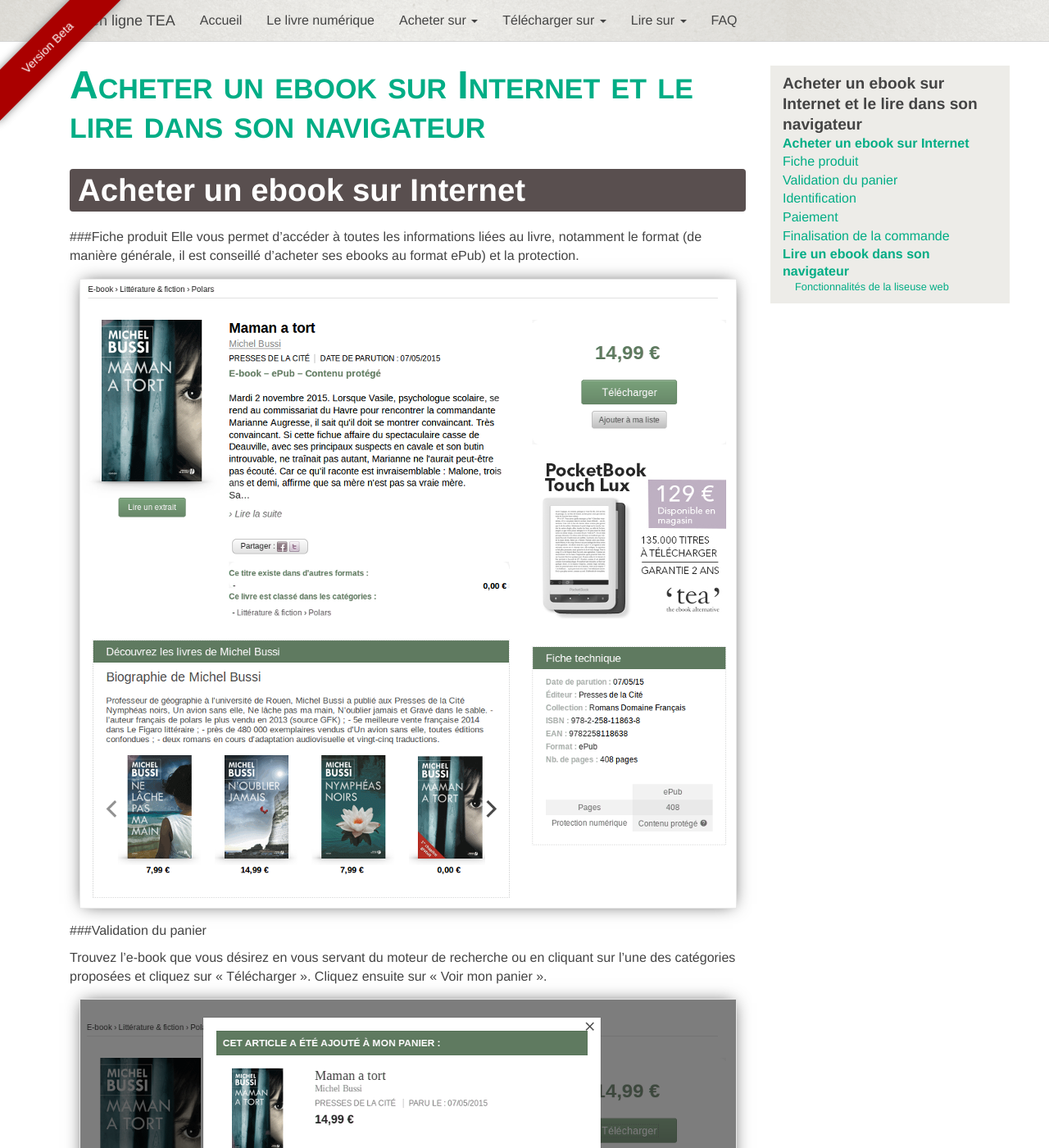
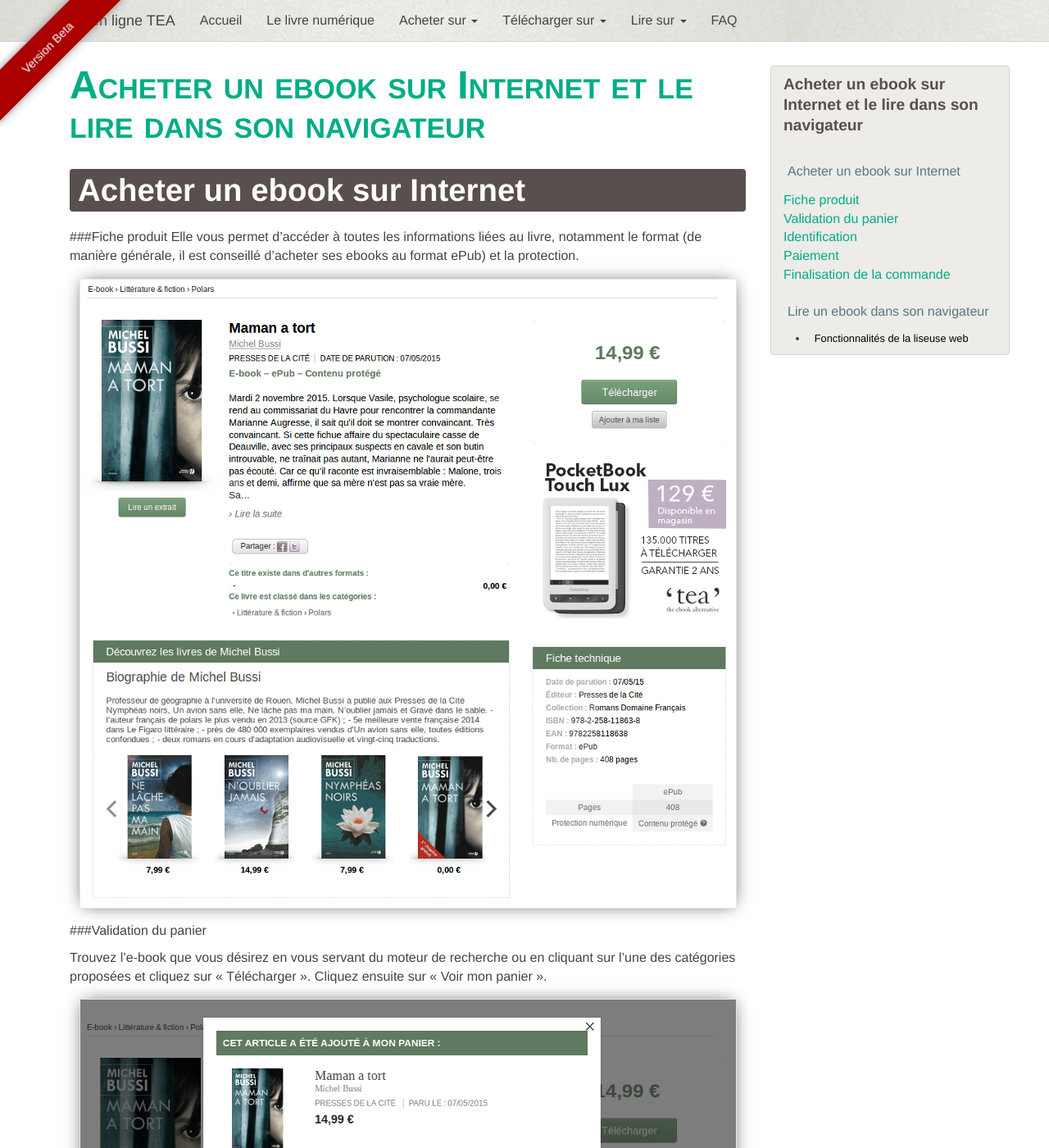
Before and after one commit to TEA-ebook/help-center, a Jekyll site: the page built from _pages/web-web.md, in a window 1280 px wide and 1400 px high. Shown: the whole window at 82% size. Built offline with Jekyll 4.4.1, drawn with Linux system fonts in a browser that asks for light colours; nearby versions of some CDN libraries; Markdown is read by kramdown in place of the engine named in the settings.

Commit message:
Mod: style sidebar menu

```diff
--- a/_sass/sidemenu.scss
+++ b/_sass/sidemenu.scss
@@ -1,7 +1,10 @@
 ul#anchor-menu {
   list-style-type: none;
-  background-color: #EDECE8;
   padding: 10px 15px;
+
+  border: 1px solid #D4D4D4;
+  border-radius: 4px;
+  background-color: tea-color('background');
 }
 
 li {
@@ -9,18 +12,48 @@
     font-weight: bold;
     font-size: 1.2em;
     line-height: 1.3;
+    padding-bottom: 10px;
+    color: tea-color('dark');
   }
   &.level-2 {
-    font-weight: bold;
+    color: tea-color('secondary');
     line-height: 1.3;
+    padding: 20px 0 10px;
+    & a {
+      color: tea-color('secondary');
+      padding: 3px 5px;
+      display: block;
+      &:hover {
+        color: #fff;
+        text-decoration: none;
+        background-color: tea-color('secondary');
+        border-radius: 4px;
+      }
+    }
   }
   &.level-3 {
     padding-left: 15px;
+    text-decoration: none;
     font-size: 0.8em;
+    list-style-type: disc;
+    list-style-position: inside;
+    & a {
+      color: #000;
+      padding: 3px 5px;
+      &:hover {
+        color: white;
+        text-decoration: none;
+        border-radius: 4px;
+        background: tea-color('accent');
+      }
+    }
   }
   &.level-4 {
-    padding-left: 30px;
-    font-size: 0.8em;
+    padding: 3px 5px 3px 30px;
+    text-transform: uppercase;
+    font-size: 0.6em;
+    list-style-type: disc;
+    list-style-position: inside;
     & a {
       color: #444;
 
```
